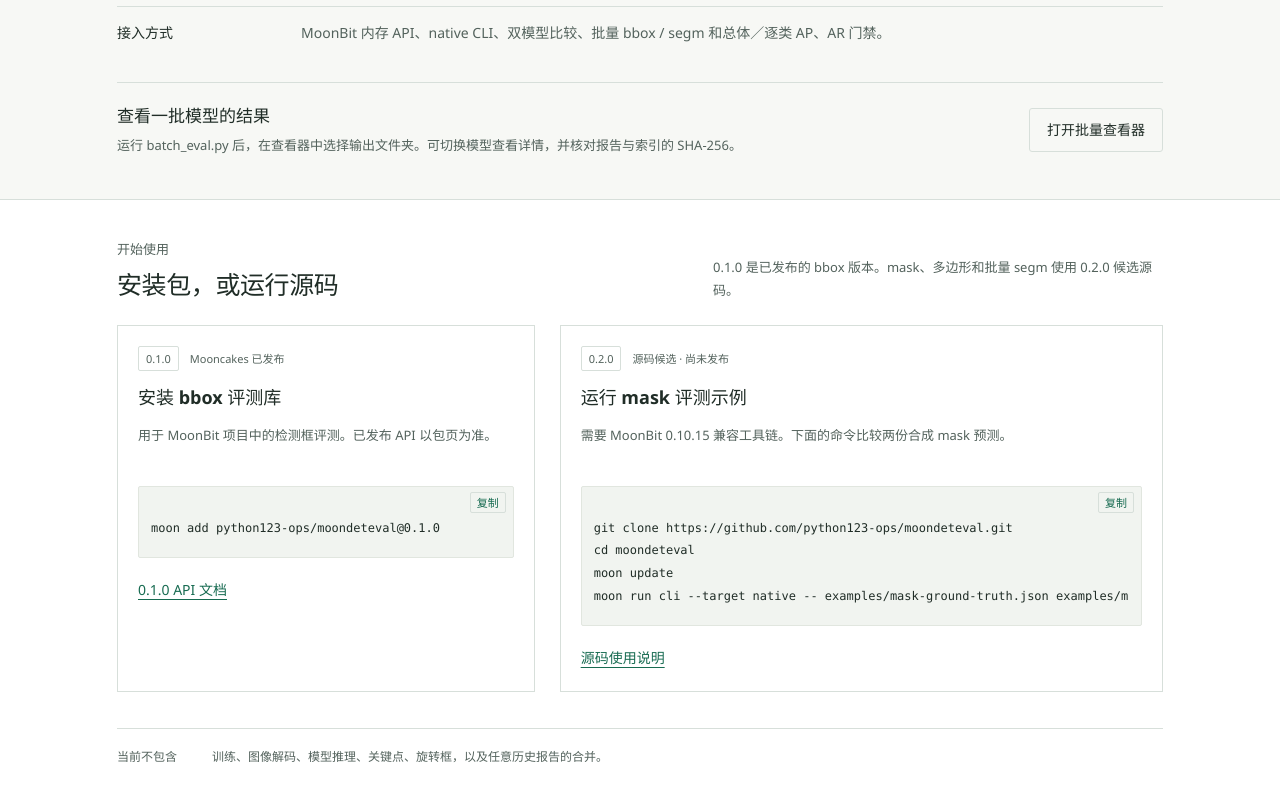
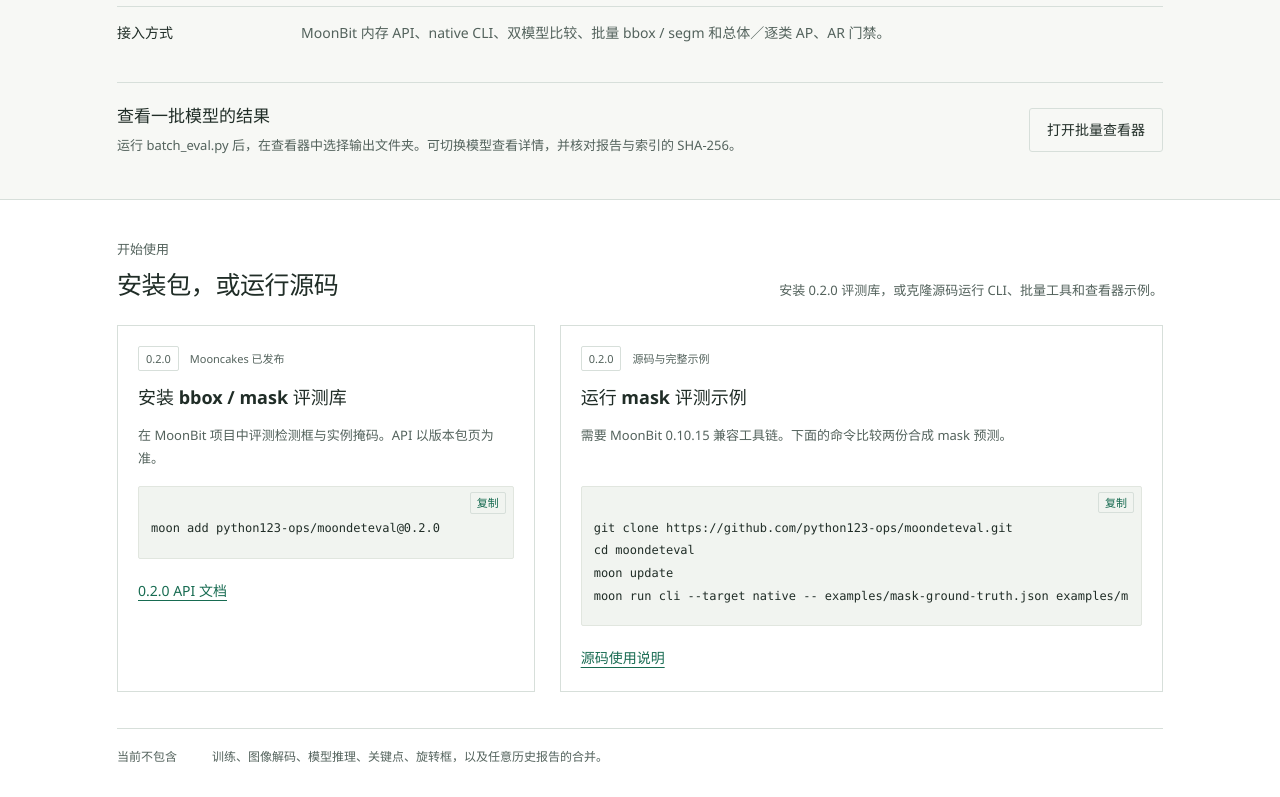
Before and after one commit to python123-ops/moondeteval, a plain HTML site: page site/index.html in a window 1280 px wide. Shown: the part 1354-2151 px from the top of the page. Drawn offline with Linux system fonts and the light colour scheme; no server answers; files whose address does not match are found by name.

Commit message:
Document published 0.2.0 and verify both registry releases in CI

```diff
--- a/site/app.js
+++ b/site/app.js
@@ -12,7 +12,7 @@
     "tryDemo": "查看示例",
     "getStarted": "安装与运行",
     "openLocal": "打开本地报告",
-    "heroNote": "发布包 0.1.0：bbox。源码候选 0.2.0：bbox + mask；尚未发布。",
+    "heroNote": "Mooncakes 0.2.0 已发布：bbox、mask、多边形与指标门禁。0.1.0 保持原版本。",
     "playEyebrow": "报告示例",
     "playTitle": "从输入到评测结果",
     "playDescription": "以下合成样例在网站构建时由 MoonBit CLI 运行。可以下载 JSON，也可以在查看器中检查详情。",
@@ -43,15 +43,15 @@
     "batchOpen": "打开批量查看器",
     "startEyebrow": "开始使用",
     "startTitle": "安装包，或运行源码",
-    "startText": "0.1.0 是已发布的 bbox 版本。mask、多边形和批量 segm 使用 0.2.0 候选源码。",
+    "startText": "安装 0.2.0 评测库，或克隆源码运行 CLI、批量工具和查看器示例。",
     "published": "Mooncakes 已发布",
-    "installTitle": "安装 bbox 评测库",
-    "installText": "用于 MoonBit 项目中的检测框评测。已发布 API 以包页为准。",
+    "installTitle": "安装 bbox / mask 评测库",
+    "installText": "在 MoonBit 项目中评测检测框与实例掩码。API 以版本包页为准。",
     "copy": "复制",
     "copied": "已复制到剪贴板",
     "copyFailed": "无法访问剪贴板，请选择并复制命令。",
-    "packageDocs": "0.1.0 API 文档",
-    "sourceCandidate": "源码候选 · 尚未发布",
+    "packageDocs": "0.2.0 API 文档",
+    "sourceCandidate": "源码与完整示例",
     "sourceTitle": "运行 mask 评测示例",
     "sourceText": "需要 MoonBit 0.10.15 兼容工具链。下面的命令比较两份合成 mask 预测。",
     "sourceDocs": "源码使用说明",
@@ -110,7 +110,7 @@
     "tryDemo": "View examples",
     "getStarted": "Install & run",
     "openLocal": "Open local reports",
-    "heroNote": "Published 0.1.0: bbox. Source candidate 0.2.0: bbox + mask; not yet published.",
+    "heroNote": "Mooncakes 0.2.0 is published: bbox, masks, polygons and metric gates. The 0.1.0 release is unchanged.",
     "playEyebrow": "Report examples",
     "playTitle": "Inputs and evaluation results",
     "playDescription": "MoonBit CLI runs these synthetic examples during the site build. Download the JSON or inspect it in the viewer.",
@@ -141,15 +141,15 @@
     "batchOpen": "Open batch viewer",
     "startEyebrow": "Getting started",
     "startTitle": "Install the package or run the source",
-    "startText": "0.1.0 is the published bbox release. Masks, polygons and batch segmentation use the 0.2.0 source candidate.",
+    "startText": "Install the 0.2.0 library, or clone the source for CLI, batch and viewer examples.",
     "published": "Published on Mooncakes",
-    "installTitle": "Install the bbox library",
-    "installText": "Evaluate bounding boxes in a MoonBit project. The package page documents the published API.",
+    "installTitle": "Install the bbox / mask library",
+    "installText": "Evaluate boxes and instance masks in MoonBit. The versioned package page documents the API.",
     "copy": "Copy",
     "copied": "Copied to clipboard",
     "copyFailed": "Clipboard unavailable. Select and copy the command instead.",
-    "packageDocs": "0.1.0 API documentation",
-    "sourceCandidate": "Source candidate · Not yet published",
+    "packageDocs": "0.2.0 API documentation",
+    "sourceCandidate": "Source and complete examples",
     "sourceTitle": "Run a mask example",
     "sourceText": "Requires a MoonBit 0.10.15-compatible toolchain. This command compares two synthetic mask predictions.",
     "sourceDocs": "Source usage guide",
--- a/site/index.html
+++ b/site/index.html
@@ -21,7 +21,7 @@
         <h1 data-i18n="heroTitle">检测与实例分割评测</h1>
         <p class="hero-description" data-i18n="heroText">输入真值和模型预测，计算 COCO AP / AR，检查匹配错误，比较不同模型。支持检测框、RLE 掩码和 COCO 多边形。</p>
         <div class="hero-actions"><a class="button primary" href="#start" data-i18n="getStarted">安装与运行</a><a class="button secondary" href="viewer/" data-i18n="openLocal">打开本地报告</a><a class="text-link" href="#playground" data-i18n="tryDemo">查看示例</a></div>
-        <p class="hero-note" data-i18n="heroNote">发布包 0.1.0：bbox。源码候选 0.2.0：bbox + mask；尚未发布。</p>
+        <p class="hero-note" data-i18n="heroNote">Mooncakes 0.2.0 已发布：bbox、mask、多边形与指标门禁。0.1.0 保持原版本。</p>
       </div>
     </section>
     <section id="playground" class="playground-section"><div class="wrap">
@@ -35,9 +35,9 @@
       <dl class="feature-grid"><div><dt data-i18n="feature1Title">评测指标</dt><dd data-i18n="feature1Text">12 项 COCO AP / AR、逐类指标、crowd、面积区间与 maxDets。</dd></div><div><dt data-i18n="feature2Title">错误诊断</dt><dd data-i18n="feature2Text">逐图结果、101 点 PR 曲线，以及重复、错类、定位和背景误报的匹配记录。</dd></div><div><dt data-i18n="feature3Title">接入方式</dt><dd data-i18n="feature3Text">MoonBit 内存 API、native CLI、双模型比较、批量 bbox / segm 和总体／逐类 AP、AR 门禁。</dd></div></dl>
       <div class="batch-entry"><div><h3 data-i18n="batchTitle">查看一批模型的结果</h3><p data-i18n="batchText">运行 batch_eval.py 后，在查看器中选择输出文件夹。可切换模型查看详情，并核对报告与索引的 SHA-256。</p></div><a class="button secondary" href="viewer/" data-i18n="batchOpen">打开批量查看器</a></div>
     </section>
-    <section id="start" class="start-section"><div class="wrap"><div class="section-head"><div><div class="eyebrow" data-i18n="startEyebrow">开始使用</div><h2 data-i18n="startTitle">安装包，或运行源码</h2></div><p data-i18n="startText">0.1.0 是已发布的 bbox 版本。mask、多边形和批量 segm 使用 0.2.0 候选源码。</p></div>
-      <div class="start-grid"><article class="code-card"><div class="card-top"><span class="version-pill">0.1.0</span><span data-i18n="published">Mooncakes 已发布</span></div><h3 data-i18n="installTitle">安装 bbox 评测库</h3><p data-i18n="installText">用于 MoonBit 项目中的检测框评测。已发布 API 以包页为准。</p><div class="code-block"><pre><code id="install-code">moon add python123-ops/moondeteval@0.1.0</code></pre><button type="button" data-copy="install-code" data-i18n="copy">复制</button></div><a class="text-link" href="https://mooncakes.io/docs/python123-ops/moondeteval@0.1.0" data-i18n="packageDocs">0.1.0 API 文档</a></article>
-      <article class="code-card"><div class="card-top"><span class="version-pill accent">0.2.0</span><span data-i18n="sourceCandidate">源码候选 · 尚未发布</span></div><h3 data-i18n="sourceTitle">运行 mask 评测示例</h3><p data-i18n="sourceText">需要 MoonBit 0.10.15 兼容工具链。下面的命令比较两份合成 mask 预测。</p><div class="code-block"><pre><code id="source-code">git clone https://github.com/python123-ops/moondeteval.git
+    <section id="start" class="start-section"><div class="wrap"><div class="section-head"><div><div class="eyebrow" data-i18n="startEyebrow">开始使用</div><h2 data-i18n="startTitle">安装包，或运行源码</h2></div><p data-i18n="startText">安装 0.2.0 评测库，或克隆源码运行 CLI、批量工具和查看器示例。</p></div>
+      <div class="start-grid"><article class="code-card"><div class="card-top"><span class="version-pill">0.2.0</span><span data-i18n="published">Mooncakes 已发布</span></div><h3 data-i18n="installTitle">安装 bbox / mask 评测库</h3><p data-i18n="installText">在 MoonBit 项目中评测检测框与实例掩码。API 以版本包页为准。</p><div class="code-block"><pre><code id="install-code">moon add python123-ops/moondeteval@0.2.0</code></pre><button type="button" data-copy="install-code" data-i18n="copy">复制</button></div><a class="text-link" href="https://mooncakes.io/docs/python123-ops/moondeteval@0.2.0" data-i18n="packageDocs">0.2.0 API 文档</a></article>
+      <article class="code-card"><div class="card-top"><span class="version-pill accent">0.2.0</span><span data-i18n="sourceCandidate">源码与完整示例</span></div><h3 data-i18n="sourceTitle">运行 mask 评测示例</h3><p data-i18n="sourceText">需要 MoonBit 0.10.15 兼容工具链。下面的命令比较两份合成 mask 预测。</p><div class="code-block"><pre><code id="source-code">git clone https://github.com/python123-ops/moondeteval.git
 cd moondeteval
 moon update
 moon run cli --target native -- examples/mask-ground-truth.json examples/mask-baseline.json --iou-type segm --compare examples/mask-candidate.json --diagnostics --pr-curves</code></pre><button type="button" data-copy="source-code" data-i18n="copy">复制</button></div><a class="text-link" href="https://github.com/python123-ops/moondeteval#instance-mask-evaluation-source-checkout" data-i18n="sourceDocs">源码使用说明</a></article></div>
```
Also changed, not shown: 2 other files.
